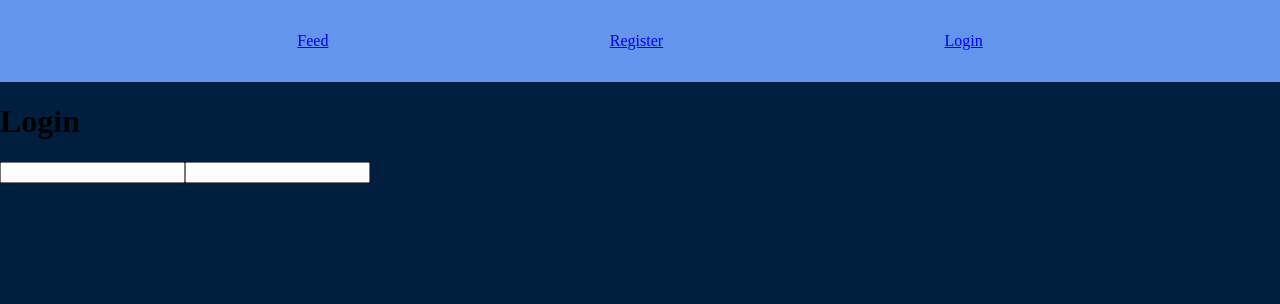
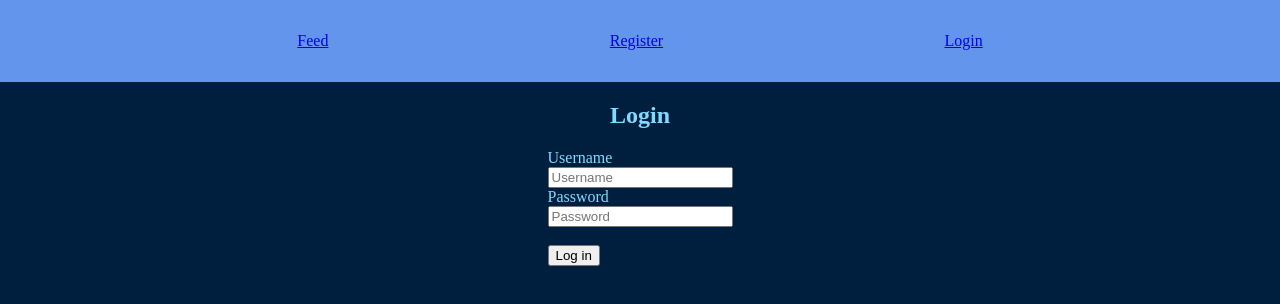
Before and after one commit to Pleopleq/image-board-clone-frontend-v2, a React (Create React App) app: page /login in a window 1280 px wide. Shown: the top 304 px of the page. Built offline with nearby package versions, Linux system fonts and the light colour scheme; no server answers.

Commit message:
Style the login component. Merge the type of actions in one file. Create a single file for any kind of action

```diff
--- a/package.json
+++ b/package.json
@@ -6,6 +6,7 @@
     "@testing-library/jest-dom": "^5.11.8",
     "@testing-library/react": "^11.2.3",
     "@testing-library/user-event": "^12.6.0",
+    "axios": "^0.21.1",
     "react": "^17.0.1",
     "react-dom": "^17.0.1",
     "react-redux": "^7.2.2",
--- a/src/App.js
+++ b/src/App.js
@@ -1,7 +1,7 @@
 import React, { useEffect } from 'react';
 import { useSelector, useDispatch } from 'react-redux';
 import { fetchPosts, savePost } from './reducers/postReducer'
-import { addPost } from './actions/actions';
+import { addPost } from './actions/posts';
 import { BrowserRouter as Router, Switch, Route} from 'react-router-dom';
 import Navbar from "./components/Navbar"
 import Feed from "./components/Feed";
--- a/src/actions/actions.js
+++ b/src/actions/posts.js
@@ -1,5 +1,4 @@
-export const FETCH_POSTS = 'FETCH_POSTS';
-export const NEW_POST = 'NEW_POST';
+import { FETCH_POSTS, NEW_POST } from './type'
 
 export const setPosts = (posts) => ({
     type: FETCH_POSTS,
--- /dev/null
+++ b/src/actions/type.js
@@ -0,0 +1,17 @@
+//POSTS
+
+export const FETCH_POSTS = 'FETCH_POSTS';
+export const NEW_POST = 'NEW_POST';
+
+//AUTH
+
+export const REGISTER_SUCCESS = "REGISTER_SUCCESS";
+export const REGISTER_FAIL = "REGISTER_FAIL";
+export const LOGIN_SUCCESS = "LOGIN_SUCCESS";
+export const LOGIN_FAIL = "LOGIN_FAIL";
+export const LOGOUT = "LOGOUT";
+
+//ALERTS
+
+export const SET_MESSAGE = "SET_MESSAGE";
+export const CLEAR_MESSAGE = "CLEAR_MESSAGE";
--- a/src/components/Feed.js
+++ b/src/components/Feed.js
@@ -12,18 +12,18 @@ const StyledFeed = styled.section`
 `
 
 const Feed = ({ posts, addPost, onSavePost }) => {
-    const reversedPosts = posts.reverse()
     return (
         <>
         <PostForm addPost={addPost} savePost={onSavePost}></PostForm>
         <hr/>
         <StyledFeed>
-            {reversedPosts.map((post, index) =>
+            {posts.map((post, index) =>
             <Post
             key={index}
             postId={post.id}
             title={post.title}
-            postBody={post.body}
+            author={post.author}
+            postBody={post.content}
             ></Post>
             )}
         </StyledFeed>
--- a/src/components/Login.js
+++ b/src/components/Login.js
@@ -1,13 +1,62 @@
-import React from 'react';
+import React, { useState } from 'react';
+import styled from 'styled-components';
+
+const StyledLoginForm = styled.section`
+    background: #001f3f;
+    height: 100%;
+    display: flex;
+    flex-direction: column;
+    align-items:center;
+`
+const StyledTitle = styled.h1`
+    color: #7FDBFF;
+`
+const StyledLabel = styled.label`
+    color: #7FDBFF;
+`
 
 const Login = () => {
+    const [username, setUsername] = useState('')
+    const [password, setPassword] = useState('')
+
+    function onLoginSubmit(){
+        const login = {
+            username,
+            password
+        }
+        setUsername('')
+        setPassword('')
+    }
+
     return (
         <>
-        <h1>Login</h1>
-        <form>
-            <input></input>
-            <input></input>
-        </form>
+        <StyledLoginForm>
+            <StyledTitle>Login</StyledTitle>
+            <form>
+                <div>
+                    <StyledLabel>Username</StyledLabel><br/>
+                    <input
+                    value={username}
+                    type="text"
+                    name="username"
+                    placeholder="Username"
+                    onChange={(e) => setUsername(e.target.value)}
+                    />
+                </div>
+                <div>
+                    <StyledLabel>Password</StyledLabel><br/>
+                    <input
+                    value={password}
+                    type="text"
+                    name="password"
+                    placeholder="Password"
+                    onChange={(e) => setPassword(e.target.value)}
+                    />
+                </div>
+                <br/>
+                <button type="submit">Log in</button>
+            </form>
+        </StyledLoginForm>
         </>
     )
 }
--- a/src/components/Post.js
+++ b/src/components/Post.js
@@ -16,12 +16,12 @@ const StyledPostImage = styled.img`
     width: 50%
 `
 
-const Post = ({ postId, title, postBody }) => {
+const Post = ({ postId, title, author, postBody }) => {
     return (
             <StyledPost key={postId}>
                 <h1>{title}</h1>
                 <StyledPostImage src="https://www.colorcombos.com/images/colors/010101.png"></StyledPostImage>
-                <p>Author: author.</p>
+                <p>Author: {author}</p>
                 <p>{postBody}</p>
             </StyledPost>
     )
--- a/src/reducers/postReducer.js
+++ b/src/reducers/postReducer.js
@@ -1,4 +1,5 @@
-import { FETCH_POSTS, setPosts, NEW_POST } from '../actions/actions';
+import { setPosts } from '../actions/posts';
+import { FETCH_POSTS, NEW_POST } from '../actions/type'
 
 const initialState = {
     posts: []
@@ -22,13 +23,13 @@ export default function postReducer(state = initialState, action) {
 }
 
 export const fetchPosts = () => async (dispatch, getState) => {
-    const posts = await fetch('https://jsonplaceholder.typicode.com/posts').then(res => res.json())
+    const posts = await fetch('http://localhost:3001/api/posts').then(res => res.json())
     dispatch(setPosts(posts))
 }
 
 export const savePost = () => async (dispatch, getState) => {
     const posts = getState().posts
-    await fetch('https://jsonplaceholder.typicode.com/posts', {
+    await fetch('http://localhost:3001/api/posts', {
         method: 'POST',
         headers: {
             'content-type': 'application/json'
```
Also changed, not shown: src/actions/auth.js (added, +46 -0 lines), src/actions/message.js (added, +10 -0 lines), src/services/login.js (added, +20 -0 lines), 2 other files (tests, documents, lock files or other folders).
